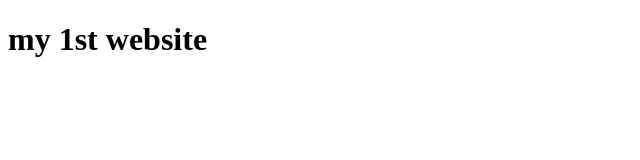
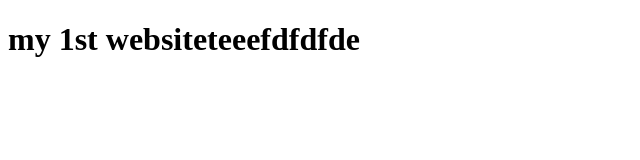
Before and after one commit to Ayesha56/my-first-website, a plain HTML site: page index.html in a window 1280 px wide. Shown: the whole page, without its empty margins (0-640 px from the left). Drawn offline with Linux system fonts and the light colour scheme.

Commit message:
third commit

```diff
--- a/index.html
+++ b/index.html
@@ -6,6 +6,6 @@
     <title>Document</title>
 </head>
 <body>
-    <h1>my 1st website</h1>
+    <h1>my 1st websiteteeefdfdfde</h1>
 </body>
 </html>
```
